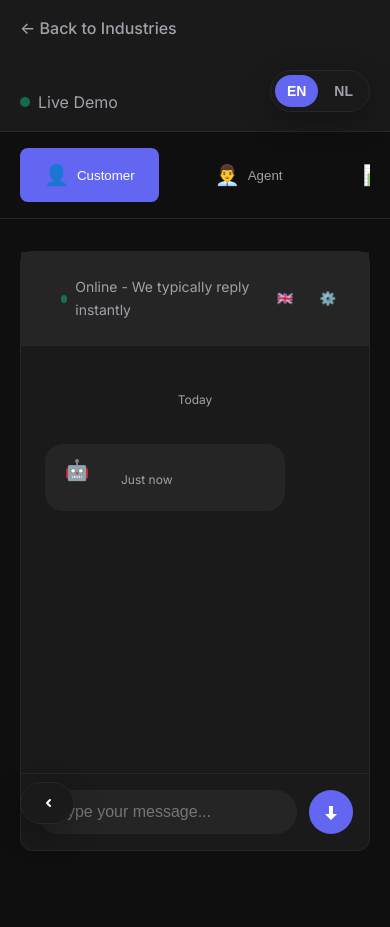
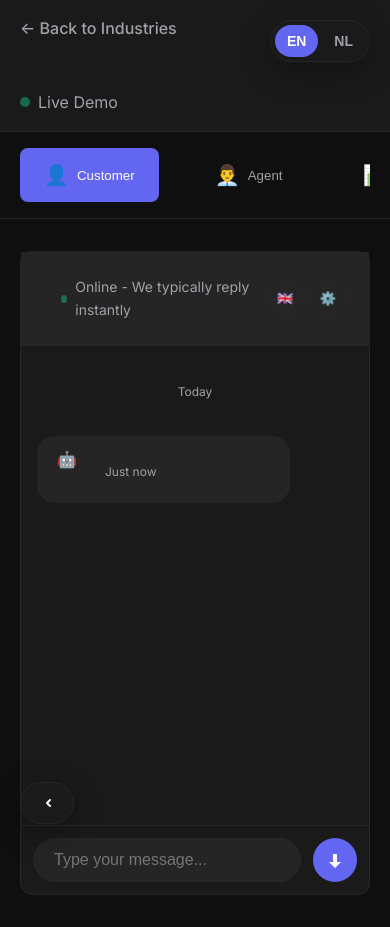
Before and after one commit to shannonpieternella/upsellbusinessagency, a website: page ai-customer-service-demo/views/demo.html in a window 390 px wide. Before the commit the page ends 883 px from the top, so only its background shows below. Drawn offline with nearby package versions, Linux system fonts and the light colour scheme; files that its build step writes are made by us from their sources; no server answers; files whose address does not match are found by name.

Commit message:
Update homepage with new content3

```diff
--- a/ai-customer-service-demo/public/css/demo.css
+++ b/ai-customer-service-demo/public/css/demo.css
@@ -1211,4 +1211,31 @@
     .kpi-grid {
         grid-template-columns: 1fr 1fr;
     }
+
+    /* Chat responsiveness */
+    .chat-window {
+        height: calc(100vh - 200px);
+    }
+
+    .chat-messages {
+        padding: 1rem;
+    }
+
+    .message-content {
+        max-width: 85%;
+    }
+
+    .message {
+        gap: 0.5rem;
+    }
+
+    .message-avatar {
+        width: 28px;
+        height: 28px;
+        font-size: 1rem;
+    }
+
+    .chat-input-container {
+        padding: 0.75rem;
+    }
 }
--- a/ai-customer-service-demo/public/css/styles.css
+++ b/ai-customer-service-demo/public/css/styles.css
@@ -88,7 +88,7 @@ h1, h2, h3, h4, h5, h6 {
 /* Language Toggle */
 .language-toggle {
     position: fixed;
-    top: 20px;
+    top: 80px;
     right: 20px;
     z-index: 1000;
     background: var(--dark-secondary);
@@ -977,7 +977,7 @@ section {
 
     /* Language toggle position on mobile */
     .language-toggle {
-        top: 70px;
+        top: 20px;
         right: 20px;
     }
 
```
